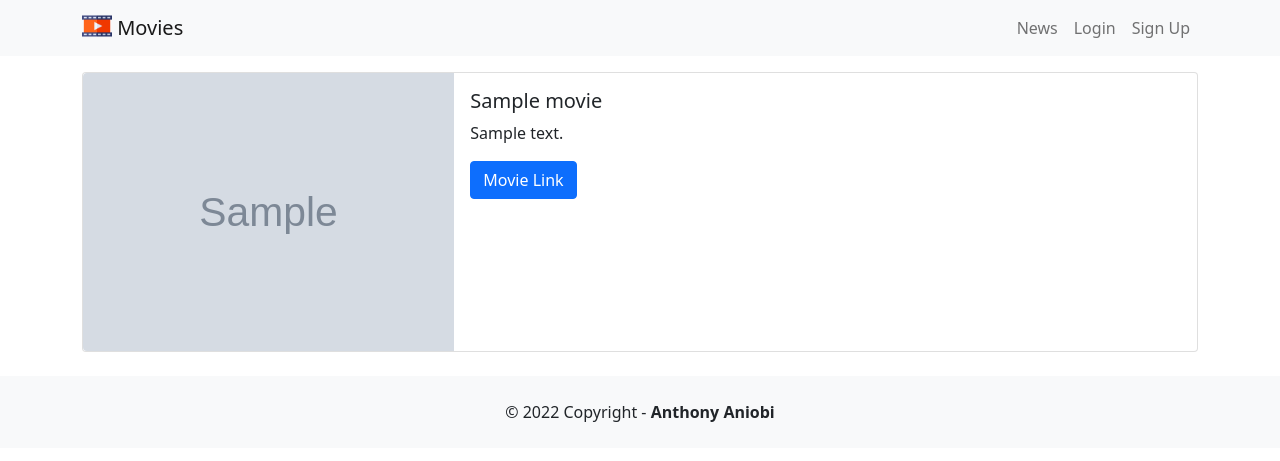
After one commit to AnthonyAniobi/MovieReviewApp, a Django app: template movie/templates/details.html in a window 1280 px wide. The commit adds this page. Shown: the top 461 px of the page. Run offline with Django 4.2, Linux system fonts and the light colour scheme; the template is opened without the code that fills it: most values are stand-ins (such as "Sample title", 1, 10 or a date in 2020); grey boxes marked "Sample" are stand-in pictures.

Commit message:
include detail page

```diff
--- /dev/null
+++ b/movie/templates/details.html
@@ -0,0 +1,24 @@
+{% extends 'base.html' %}
+{% block content %}
+<div class="card mb-3">
+    <div class="row g-0">
+        <div class="col-md-4">
+            <img src="{{ movie.image.url }}" class="img-fluid
+rounded-start" alt="">
+        </div>
+        <div class="col-md-8">
+            <div class="card-body">
+                <h5 class="card-title">{{ movie.title }}</h5>
+                <p class="card-text">{{ movie.description }}</p>
+                <p class="card-text">
+                    {% if movie.url %}
+                    <a href="{{ movie.url }}" class="btn btn-primary">
+                        Movie Link
+                    </a>
+                    {% endif %}
+                </p>
+            </div>
+        </div>
+    </div>
+</div>
+{% endblock content %}
--- a/movie/templates/home.html
+++ b/movie/templates/home.html
@@ -15,7 +15,9 @@
         <div class="card">
             <img class="card-img-top" src="{{ movie.image.url}}" width="100" />
             <div class="card-body">
-                <h5 class="card-title fw-bold">{{ movie.title }}
+                <a href="{% url 'details' movie.id%}">
+                    <h5 class="card-title fw-bold">{{ movie.title }}
+                </a>
                 </h5>
                 <p class="card-text">{{ movie.description }}</p>
                 {% if movie.url %}
--- /dev/null
+++ b/movie/urls.py
@@ -0,0 +1,6 @@
+from django.urls import path
+from . import views
+
+urlpatterns = [
+    path('<int:movie_id>', views.detail, name='details')
+]
--- a/movie/views.py
+++ b/movie/views.py
@@ -1,4 +1,4 @@
-from django.shortcuts import render
+from django.shortcuts import render, get_object_or_404
 from django.http.response import HttpResponse
 
 from movie.models import Movie
@@ -20,3 +20,7 @@ def about(request):
 def signup(request):
     email = request.GET.get('email')
     return render(request, 'signup.html', {'email': email})
+
+def detail(request, movie_id):
+    movie = get_object_or_404(Movie, pk=movie_id)
+    return render(request, 'details.html', {'movie': movie})
--- a/moviereviews/urls.py
+++ b/moviereviews/urls.py
@@ -11,7 +11,8 @@ urlpatterns = [
     path('', movieViews.home, name='home'),
     path('about/',movieViews.about, name='about'),
     path('signup/', movieViews.signup, name='signup'),
-    path('news/', include('news.urls'))
+    path('news/', include('news.urls')),
+    path('movie/', include('movie.urls'))
 ]
 
 urlpatterns += static(settings.MEDIA_URL, document_root=settings.MEDIA_ROOT)
```
